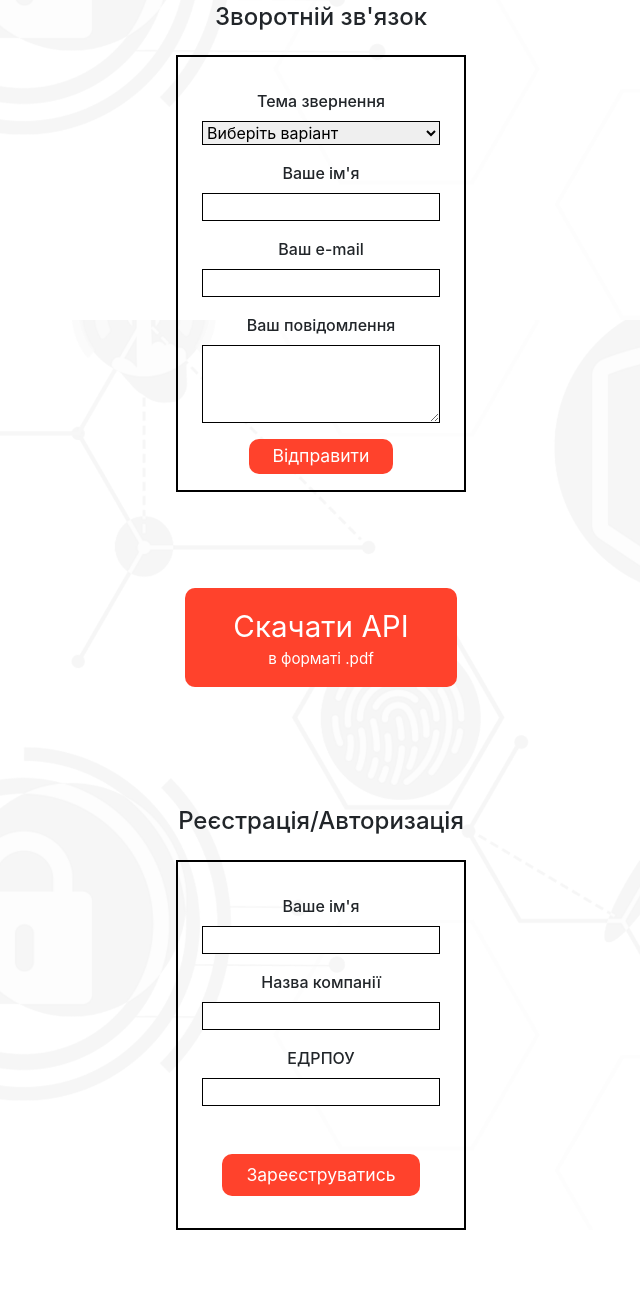
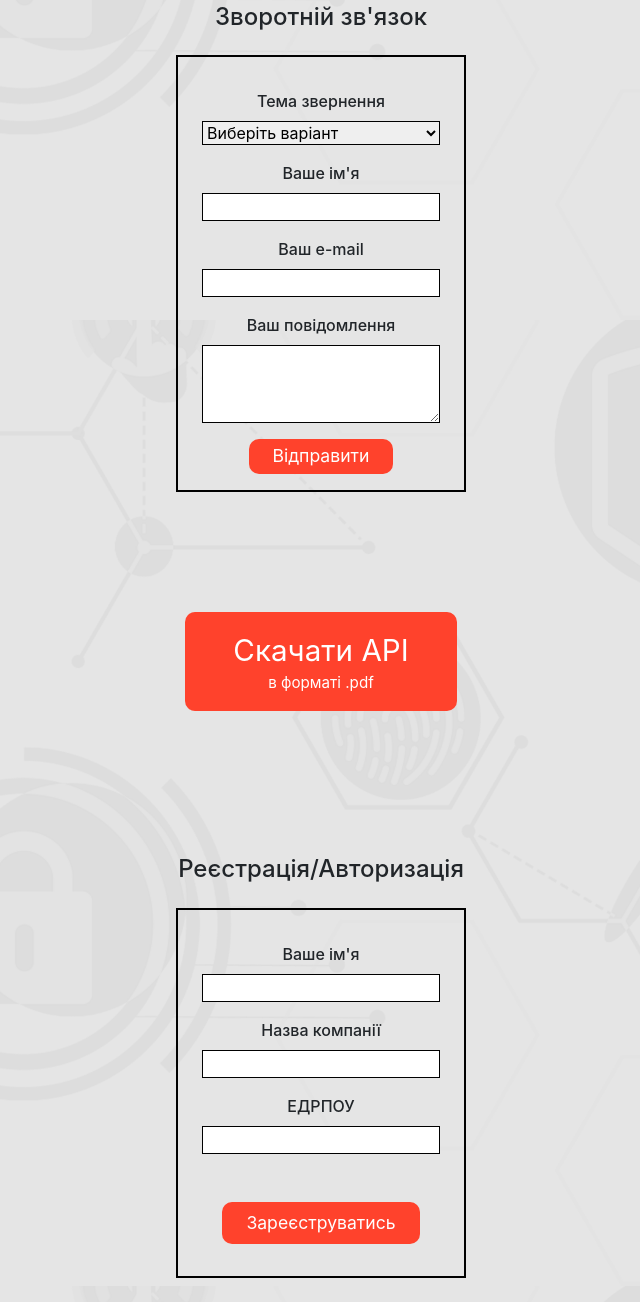
Before and after one commit to kblueberry/help-save-car, a plain HTML site: page index.html in a window 1280 px wide. Shown: the part 2495-3797 px from the top of the page, without its empty margins (319-959 px from the left). Before the commit the page ends 3725 px from the top, so only its background shows below. Drawn offline with nearby package versions, Linux system fonts and the light colour scheme.

Commit message:
background to contact page

```diff
--- a/index.html
+++ b/index.html
@@ -204,8 +204,8 @@
           </div>
         </div>
       </div>
-      <div id="contant">
-        <form class="contact-window col-md-3 my-4">
+      <div id="contact">
+        <form class="contact-window col-md-3 py-4">
           <h4 class="form-title my-4">Зворотній зв'язок</h4>
           <fieldset class="form-details px-4 pt-3 pb-3">
             <div class="form-field my-3">
@@ -230,7 +230,7 @@
           </fieldset>
         </form>
         <button class="download py-3 px-5">Скачати API<span>в форматі .pdf</span></button>
-        <form class="contact-window col-md-3 my-4">
+        <form class="contact-window col-md-3 py-4">
           <h4 class="form-title my-4">Реєстрація/Авторизація </h4>
           <fieldset class="form-details px-4 pt-3 pb-3">
             <div class="form-field my-3">
--- a/style.css
+++ b/style.css
@@ -293,6 +293,10 @@ body {
   width: inherit;
 }
 
+#contact {
+  background: repeat rgb(0, 0, 0, 0.1);
+}
+
 .contact-window {
   display: flex;
   flex-direction: column;
```
